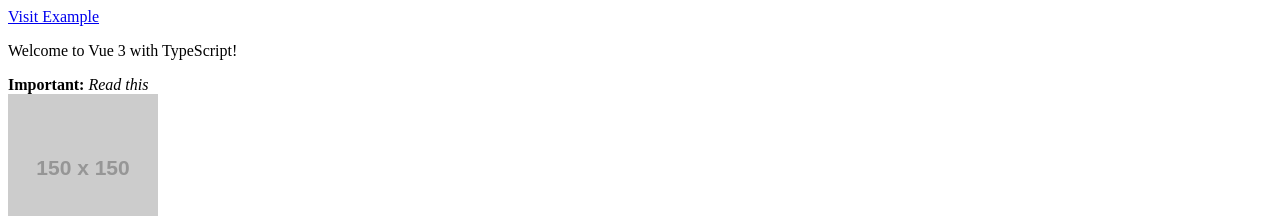
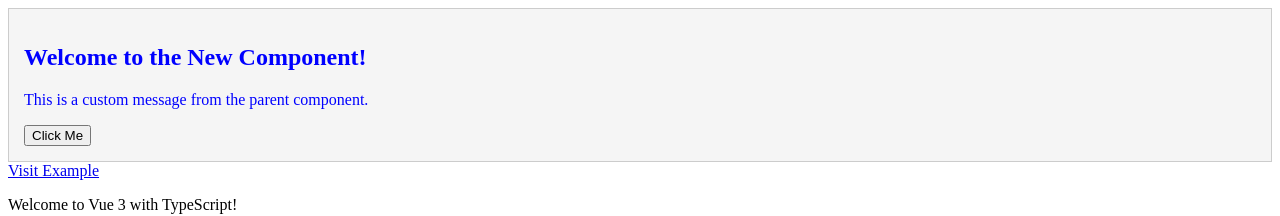
Before and after one commit to harshjhaSparrow/vueJs, a Vue app: page / in a window 1280 px wide. Shown: the top 216 px of the page. Built offline with nearby package versions, Linux system fonts and the light colour scheme.

Commit message:
Updated Code with inject and provide

```diff
--- a/src/App.vue
+++ b/src/App.vue
@@ -15,6 +15,11 @@ const inputValue = reactive({
 });
 const isLarge = ref(false); // Boolean for conditional style
 
+// Provide the data
+provide("providedData", {
+  message: "Hello from Parent!",
+  count: 42,
+});
 // Computed styles
 const computedStyles = computed(() => ({
   backgroundColor: "yellow",
@@ -91,6 +96,13 @@ provide("providedData", providedObject);
 </script>
 
 <template>
+  <NewComponent
+    title="Welcome to the New Component!"
+    message="This is a custom message from the parent component."
+    id="unique-id"
+    class="custom-class"
+    style="color: blue"
+  />
   <div>
     <!-- Binding href attribute to a URL -->
     <a :href="url" target="_blank">Visit Example</a>
@@ -137,6 +149,7 @@ provide("providedData", providedObject);
       </li>
     </ul>
   </div>
+  provide and inject
 
   <div>
     <!-- Using computed property to display formatted count -->
--- a/src/NewComponent.vue
+++ b/src/NewComponent.vue
@@ -1,6 +1,5 @@
-<!-- src/components/NewComponent.vue -->
 <template>
-    <div class="new-component" v-bind="attrs">
+  <div class="new-component" v-bind="$attrs">
     <h2>{{ title }}</h2>
     <p>{{ message }}</p>
     <button @click="handleClick">Click Me</button>
@@ -8,23 +7,24 @@
 </template>
 
 <script setup lang="ts">
-  import { defineProps, useAttrs } from 'vue';
+import { defineProps, useAttrs } from "vue";
 
 // Define props
 const props = defineProps({
   title: {
     type: String,
-      default: 'Default Title',
+    default: "Default Title",
   },
   message: {
     type: String,
-      default: 'Default message',
-    }
+    default: "Default message",
+  },
 });
 
 // Use non-prop attributes
 const attrs = useAttrs();
 
+// Handle button click
 const handleClick = () => {
   alert("Button clicked in NewComponent!");
 };
```
Also changed, not shown: src/ChildComponent.vue (deleted, +0 -24 lines). Lines whose indentation alone changed are shown as unchanged.
